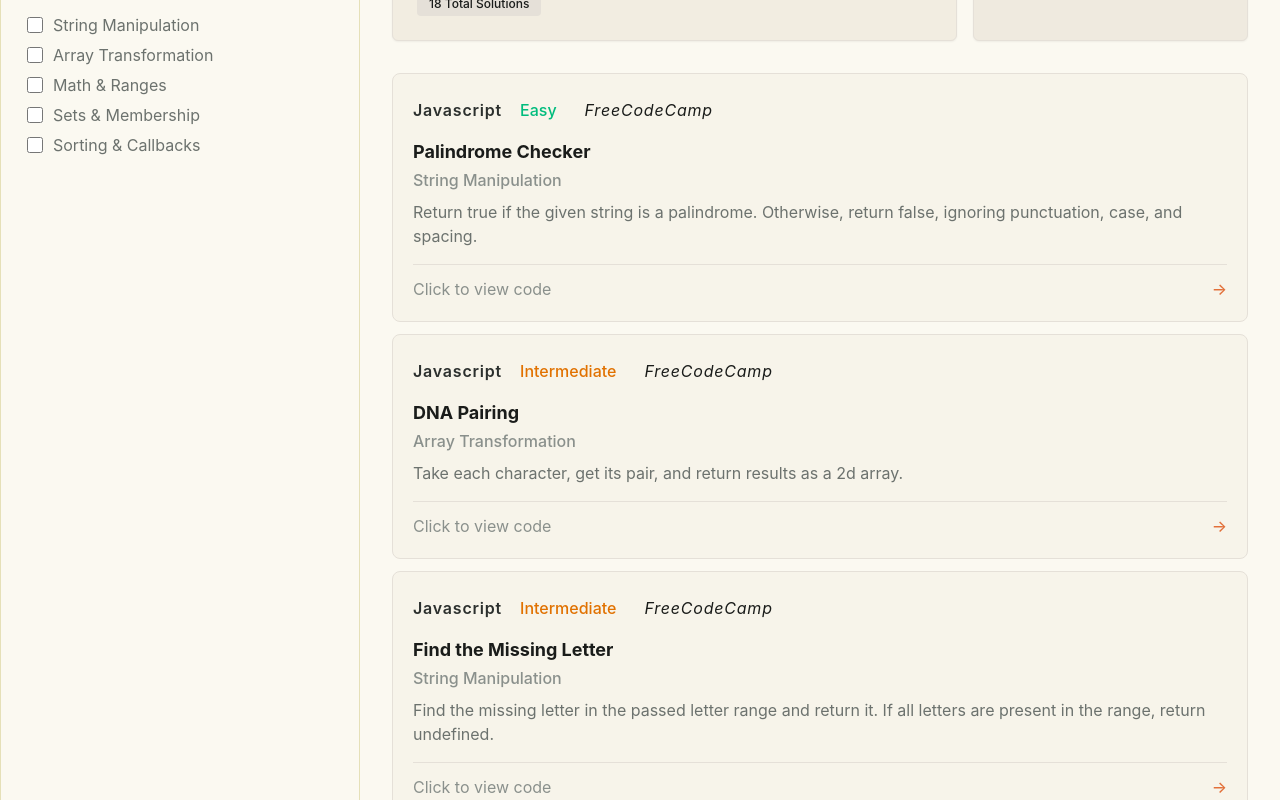
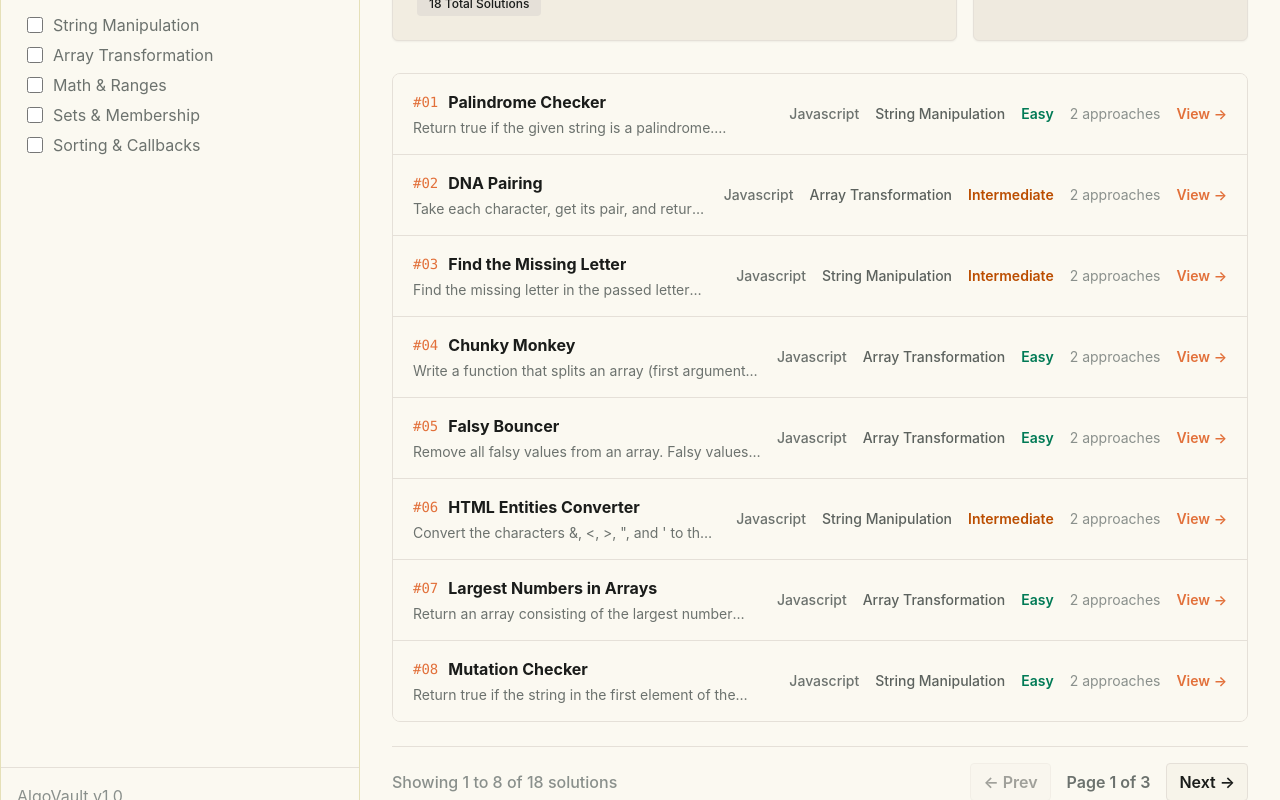
Before and after one commit to ma44ass/algovault, a React (Vite) app: page / in a window 1280 px wide. Shown: the part 280-1080 px from the top of the page. Built offline with nearby package versions, Linux system fonts and the light colour scheme.

Commit message:
refactor(solutions): separate SolutionCard UI, and refine styling

```diff
--- a/src/components/SolutionCard.jsx
+++ b/src/components/SolutionCard.jsx
@@ -1,48 +1,58 @@
-export default function SolutionCard({ solution, onOpenModal }) {
-  const difficultyMarker = {
-    Easy: "text-emerald-500 ",
-    Intermediate: "text-amber-600 ",
-    Hard: "text-rose-100",
-  };
+const difficultyMarker = {
+  Easy: "text-emerald-700",
+  Intermediate: "text-amber-700",
+  Hard: "text-rose-700",
+};
+
+export default function SolutionCard({ solution }) {
+  const approachCount = solution.approaches?.length || 1;
+  const difficultyClass =
+    difficultyMarker[solution.difficulty] || "text-[#5C625E]";
 
   return (
-    <div
-      className="bg-[#F7F4EA] border border-[#E5E0D8] rounded-lg p-5 hover:shadow-md hover:border-[#D0C9BC] transition-all cursor-pointer flex flex-col justify-between group"
-      onClick={() => onOpenModal(solution)}
-    >
-      <div>
-        <div className="flex items-center justify-left mb-3 flex-wrap gap-2">
-          <span className="text-md font-semibold tracking-wider py-1 text-[#1A1C1A]] capitalize">
-            {solution.language}
+    <div className="px-5 py-4 flex flex-col sm:flex-row sm:items-center justify-between gap-4 bg-[#FBF9F1] group-hover:bg-[#F7F4EA] transition-colors cursor-pointer">
+      {/* Number, Title & Summary */}
+      <div className="min-w-0 flex-1 space-y-1">
+        <div className="flex items-center gap-2.5">
+          <span className="text-sm font-mono text-[#E2703A]">
+            #{String(solution.id).padStart(2, "0")}
           </span>
-          <span
-            className={`text-md font-medium px-2.5 py-0.5 rounded-md ${difficultyMarker[solution.difficulty] || "bg-gray-100 text-gray-700"}`}
-          >
-            {solution.difficulty}
-          </span>
-          {solution.src && (
-            <span className="text-md italic tracking-wider px-2.5 py-1 text-[#1A1C1A] capitalize">
-              {solution.src}
-            </span>
-          )}
+          <h3 className="text-md font-bold text-[#1A1C1A] group-hover:text-[#E2703A] transition-colors truncate">
+            {solution.title}
+          </h3>
         </div>
 
-        <h3 className="text-lg font-bold text-[#1A1C1A] group-hover:text-[#E2703A] transition-colors">
-          {solution.title}
-        </h3>
-        <p className="text-md text-[#8A908C] font-medium mt-0.5 mb-2">
-          {solution.category}
-        </p>
-
-        <p className="text-md text-[#6C726E] line-clamp-2">
+        <p className="text-sm text-[#6C726E] line-clamp-1">
           {solution.description}
         </p>
       </div>
 
-      <div className="mt-4 pt-3 border-t border-[#E5E0D8] flex items-center justify-between text-s text-[#8A908C]">
-        <span>Click to view code</span>
-        <span className="text-[#E2703A] font-medium group-hover:translate-x-1 transition-transform">
-          &rarr;
+      {/*Metadata */}
+      <div className="flex items-center flex-wrap sm:flex-nowrap gap-4 shrink-0 text-sm">
+        {solution.language && (
+          <span className="font-medium text-[#6C726E] capitalize">
+            {solution.language}
+          </span>
+        )}
+
+        {solution.category && (
+          <span className="font-medium text-[#5C625E]">
+            {solution.category}
+          </span>
+        )}
+
+        {solution.difficulty && (
+          <span className={`font-semibold ${difficultyClass}`}>
+            {solution.difficulty}
+          </span>
+        )}
+
+        <span className="text-[#8A908C] hidden lg:inline">
+          {approachCount} {approachCount === 1 ? "approach" : "approaches"}
+        </span>
+
+        <span className="font-semibold text-[#E2703A] group-hover:translate-x-0.5 transition-transform">
+          View &rarr;
         </span>
       </div>
     </div>
--- a/src/components/SolutionGrid.jsx
+++ b/src/components/SolutionGrid.jsx
@@ -11,11 +11,12 @@ export default function SolutionGrid({
   selectedCategories = [],
 }) {
   const [currentPage, setCurrentPage] = useState(1);
-  const itemsPerPage = 6;
+  const itemsPerPage = 8;
+
   const filteredSolutions = solutions.filter((item) => {
     const matchesLanguage =
       selectedLanguage === "all" ||
-      item.language.toLowerCase() === selectedLanguage.toLowerCase();
+      item.language?.toLowerCase() === selectedLanguage.toLowerCase();
 
     const matchesDifficulty =
       selectedDifficulty === "all" ||
@@ -23,27 +24,30 @@ export default function SolutionGrid({
 
     const matchesCategory =
       selectedCategories.length === 0 ||
-      selectedCategories.some((category) =>
-      category.toLowerCase()=== item.category?.toLowerCase());
-
+      selectedCategories.some(
+        (category) => category.toLowerCase() === item.category?.toLowerCase(),
+      );
 
     const query = searchQuery.toLowerCase();
 
     const matchesSearch =
-      item.title.toLowerCase().includes(query) ||
-      item.category.toLowerCase().includes(query) ||
-      item.description.toLowerCase().includes(query) ||
-      item.language.toLowerCase().includes(query);
+      item.title?.toLowerCase().includes(query) ||
+      item.category?.toLowerCase().includes(query) ||
+      item.description?.toLowerCase().includes(query) ||
+      item.language?.toLowerCase().includes(query);
 
-    return matchesLanguage && matchesDifficulty &&  matchesCategory && matchesSearch;
+    return (
+      matchesLanguage && matchesDifficulty && matchesCategory && matchesSearch
+    );
   });
 
   if (filteredSolutions.length === 0) {
     return (
       <div className="text-center py-12 bg-[#F7F4EA] border border-[#E5E0D8] rounded-2xl">
-        <p className="text-[#6C726E] font-medium">No solutions found.</p>
-        <p className="text-[#8A908C] text-xs mt-1">
-          Try adjusting your category checkboxes, difficulty filter, or search query.
+        <p className="text-[#1A1C1A] font-medium">No solutions found.</p>
+        <p className="text-[#6C726E] text-sm mt-1">
+          Try adjusting your category checkboxes, difficulty filter, or search
+          query.
         </p>
       </div>
     );
@@ -58,13 +62,23 @@ export default function SolutionGrid({
 
   return (
     <div className="flex flex-col gap-6">
-      <div className="flex flex-col gap-3">
+      <div className="bg-[#FBF9F1] border border-[#E5E0D8] rounded-lg overflow-hidden divide-y divide-[#E5E0D8]">
         {currentSolutions.map((solution) => (
-          <SolutionCard
+          <div
             key={solution.id}
-            solution={solution}
-            onOpenModal={onOpenModal}
-          />
+            role="button"
+            tabIndex={0}
+            onClick={() => onOpenModal(solution)}
+            onKeyDown={(e) => {
+              if (e.key === "Enter" || e.key === " ") {
+                e.preventDefault();
+                onOpenModal(solution);
+              }
+            }}
+            className="group cursor-pointer"
+          >
+            <SolutionCard solution={solution} />
+          </div>
         ))}
       </div>
 
```
